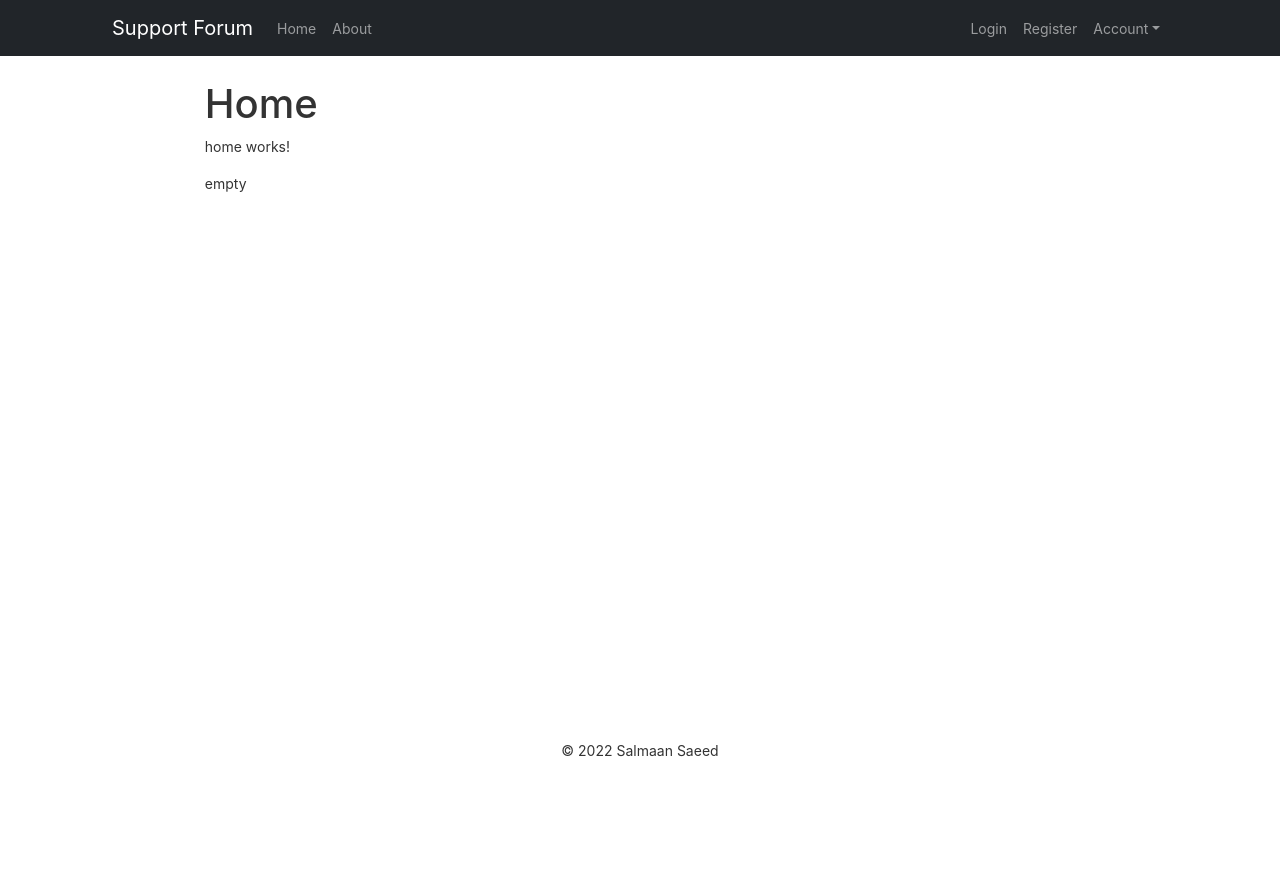
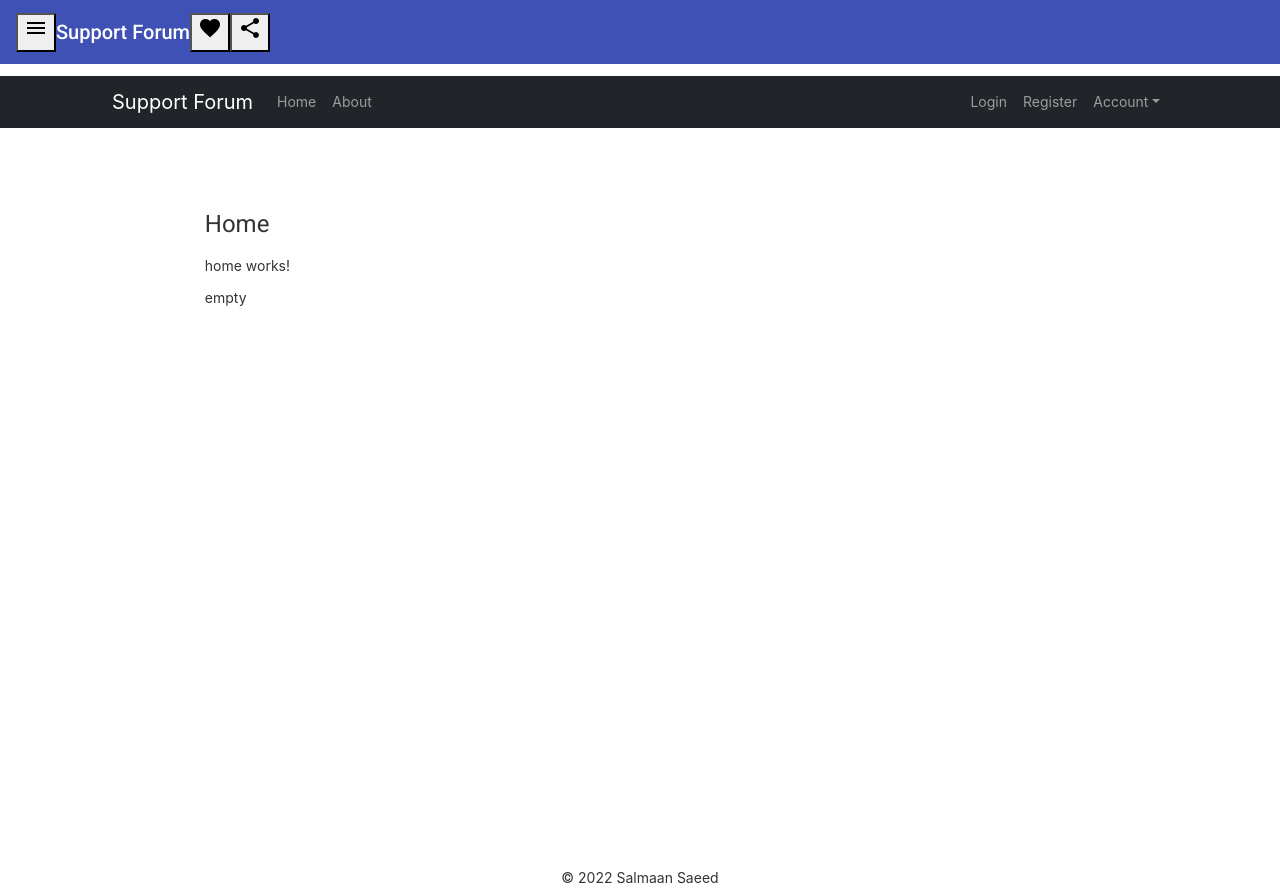
Before and after one commit to sagedemage/SupportForum, an Angular app in the folder frontend/: page / in a window 1280 px wide. Before the commit the page ends 800 px from the top, so only its background shows below. Built offline with nearby package versions, Linux system fonts and the light colour scheme; no server answers.

Commit message:
experiment with material ui for angular

```diff
--- a/frontend/angular.json
+++ b/frontend/angular.json
@@ -23,6 +23,7 @@
               "src/assets"
             ],
             "styles": [
+              "./node_modules/@angular/material/prebuilt-themes/indigo-pink.css",
               "src/styles.css",
               "node_modules/bootstrap/dist/css/bootstrap.min.css"
             ],
@@ -93,6 +94,7 @@
               "src/assets"
             ],
             "styles": [
+              "./node_modules/@angular/material/prebuilt-themes/indigo-pink.css",
               "src/styles.css"
             ],
             "scripts": []
--- a/frontend/package.json
+++ b/frontend/package.json
@@ -11,10 +11,12 @@
   "private": true,
   "dependencies": {
     "@angular/animations": "^14.0.0",
+    "@angular/cdk": "^14.2.7",
     "@angular/common": "^14.0.0",
     "@angular/compiler": "^14.0.0",
     "@angular/core": "^14.0.0",
     "@angular/forms": "^14.0.0",
+    "@angular/material": "^14.2.7",
     "@angular/platform-browser": "^14.0.0",
     "@angular/platform-browser-dynamic": "^14.0.0",
     "@angular/router": "^14.0.0",
--- a/frontend/src/app/components/navigation_bar/navigation_bar.component.html
+++ b/frontend/src/app/components/navigation_bar/navigation_bar.component.html
@@ -1,5 +1,41 @@
 <div>
-	<nav ngbNav #nav="ngbNav" class="navbar navbar-expand-lg navbar-dark bg-dark fixed-top">
+<!-- Angular Material -->
+<p>
+  <mat-toolbar color="primary">
+    <button
+      mat-icon-button
+      class="example-icon"
+      aria-label="Example icon-button with menu icon"
+      [matMenuTriggerFor]="menu"
+    >
+      <!-- Menu -->
+      <mat-icon>menu</mat-icon>
+    </button>
+    <mat-menu #menu="matMenu">
+      <button mat-menu-item>Item 1</button>
+      <button mat-menu-item>Item 2</button>
+    </mat-menu>
+    <span>Support Forum</span>
+    <span class="example-spacer"></span>
+    <button
+      mat-icon-button
+      class="example-icon favorite-icon"
+      aria-label="Example icon-button with heart icon"
+    >
+      <mat-icon>favorite</mat-icon>
+    </button>
+    <button
+      mat-icon-button
+      class="example-icon"
+      aria-label="Example icon-button with share icon"
+    >
+      <mat-icon>share</mat-icon>
+    </button>
+  </mat-toolbar>
+</p>
+
+	<!-- Boostrap -->
+	<nav ngbNav #nav="ngbNav" class="navbar navbar-expand-lg navbar-dark bg-dark">
 		<div class="container-fluid">
 			<a class="navbar-brand" routerLink="/">Support Forum</a>
 			<button class="navbar-toggler" type="button" (click)="isMenuCollapsed = !isMenuCollapsed">&#9776;</button>
--- a/frontend/src/index.html
+++ b/frontend/src/index.html
@@ -6,8 +6,11 @@
   	<base href="/">
   	<meta name="viewport" content="width=device-width, initial-scale=1">
   	<link rel="icon" type="image/x-icon" href="favicon.ico">
+ <link rel="preconnect" href="https://fonts.gstatic.com">
+ <link href="https://fonts.googleapis.com/css2?family=Roboto:wght@300;400;500&display=swap" rel="stylesheet">
+ <link href="https://fonts.googleapis.com/icon?family=Material+Icons" rel="stylesheet">
 </head>
-<body>
+<body class="mat-typography">
 	<app-root></app-root>
 </body>
 </script>
--- a/frontend/src/styles.css
+++ b/frontend/src/styles.css
@@ -3,3 +3,6 @@
 .error {
 	color: red;
 }
+
+html, body { height: 100%; }
+body { margin: 0; font-family: Roboto, "Helvetica Neue", sans-serif; }
```
Also changed, not shown: frontend/src/app/app.module.ts (+8 -0 lines), 1 other file (tests, documents, lock files or other folders).
